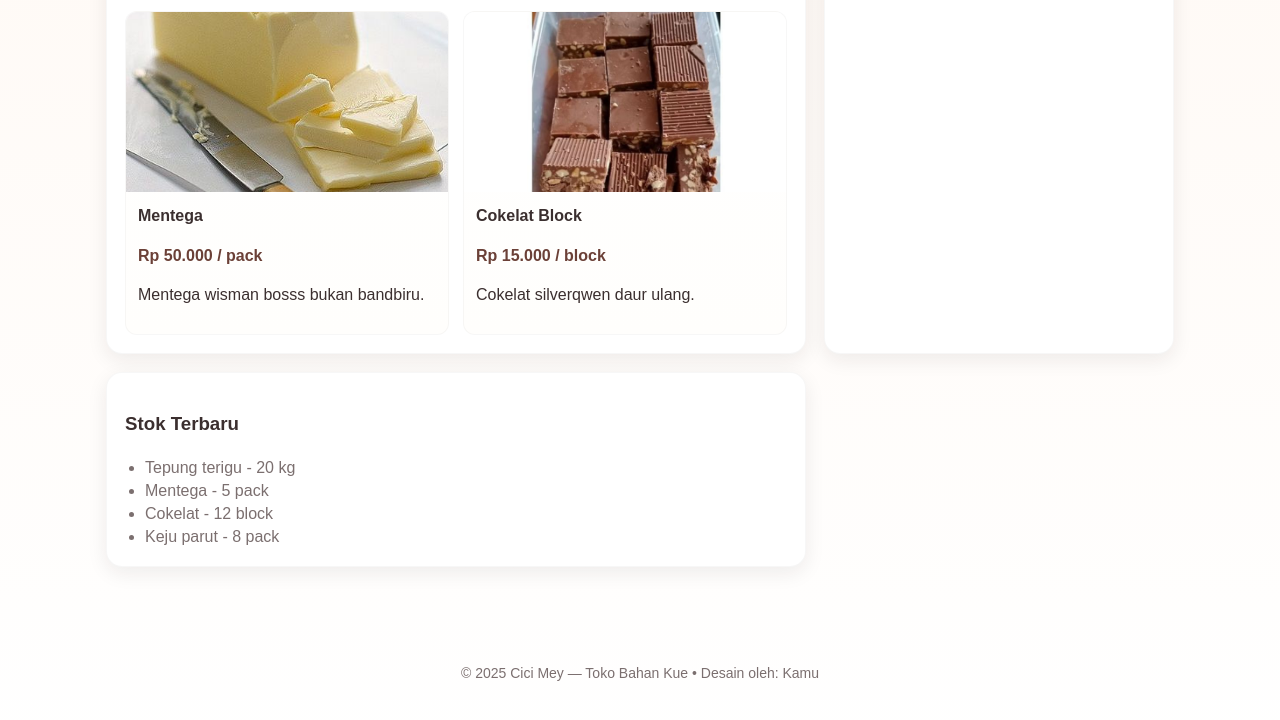
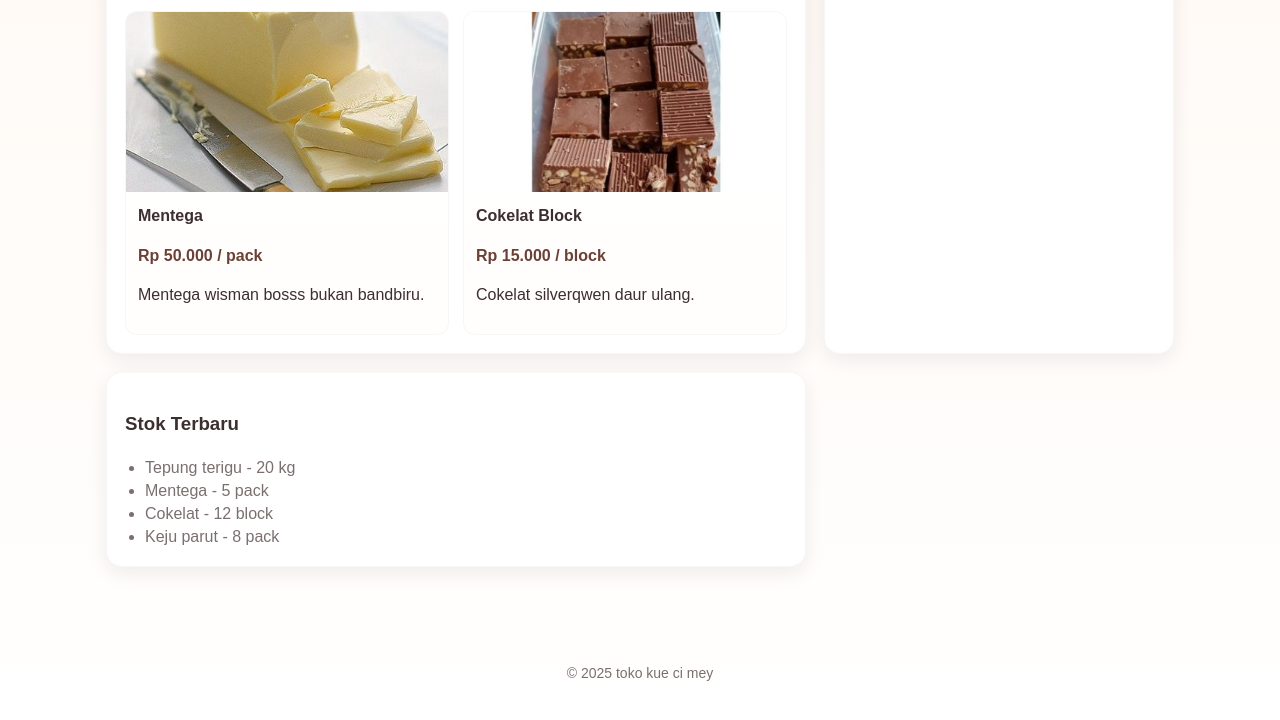
Before and after one commit to andikakhairul283-rgb/tugas-2-praktikum, a plain HTML site: page dashboard.html in a window 1280 px wide. Shown: the part 826-1546 px from the top of the page. Drawn offline with Linux system fonts and the light colour scheme.

Commit message:
Update dashboard.html

```diff
--- a/dashboard.html
+++ b/dashboard.html
@@ -3,7 +3,7 @@
 <head>
   <meta charset="utf-8" />
   <meta name="viewport" content="width=device-width, initial-scale=1" />
-  <title>Dashboard — Cici Mey</title>
+  <title>Dashboard Cici Mey</title>
   <link href="https://cdnjs.cloudflare.com/ajax/libs/font-awesome/6.4.0/css/all.min.css" rel="stylesheet">
   <link href="https://fonts.googleapis.com/css2?family=Poppins:wght@300;400;600;700&display=swap" rel="stylesheet">
   <link rel="stylesheet" href="style.css">
@@ -126,7 +126,7 @@
 
   <footer class="footer">
     <div class="container">
-      <p>© 2025 Cici Mey — Toko Bahan Kue • Desain oleh: Kamu</p>
+      <p>© 2025 toko kue ci mey</p>
     </div>
   </footer>
 </body>
```
